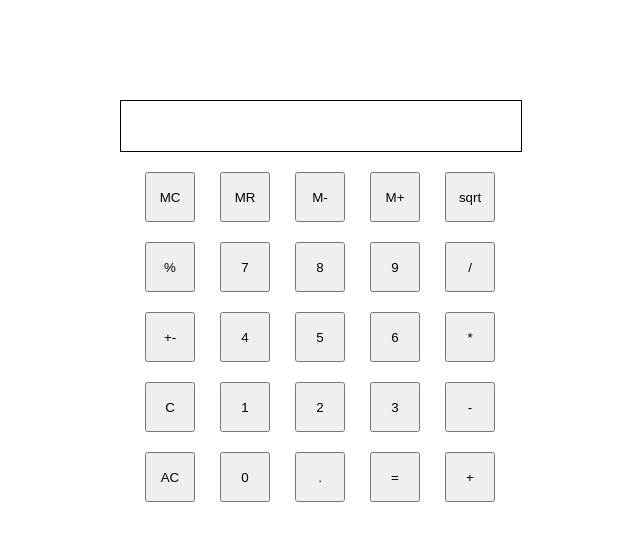
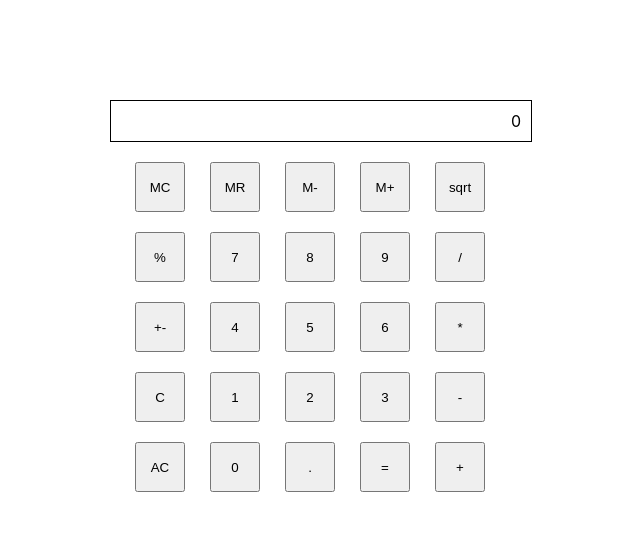
Before and after one commit to KhoaDinhNguyen/Calculator, a React (Create React App) app in the folder client/: page / in a window 1280 px wide. Shown: the top 540 px of the page, without its empty margins (319-959 px from the left). Built offline with nearby package versions, Linux system fonts and the light colour scheme.

Commit message:
feat: create basic login button

```diff
--- a/client/src/components/Button.js
+++ b/client/src/components/Button.js
@@ -1,9 +1,11 @@
 import styles from "../styles/Button.module.css";
 
-function Button(props) {
-  const { children } = props;
-
-  return <button className={styles.button}>{children}</button>;
+function Button({ buttonText, onClickHandler }) {
+  return (
+    <button className={styles.button} onClick={onClickHandler}>
+      {buttonText}
+    </button>
+  );
 }
 
 export default Button;
--- a/client/src/components/LineOfButton.js
+++ b/client/src/components/LineOfButton.js
@@ -3,12 +3,10 @@ import Button from "./Button";
 import styles from "../styles/LineOfButton.module.css";
 import "../styles/Root.css";
 
-function LineOfButton({ buttonsInText }) {
-  const buttonComponents = buttonsInText.map((buttonInText) => (
-    <li key={buttonInText}>
-      <Button>
-        <p>{buttonInText}</p>
-      </Button>
+function LineOfButton({ buttonsText, onClickButtons }) {
+  const buttonComponents = buttonsText.map((buttonText, idx) => (
+    <li key={buttonText}>
+      <Button onClickHandler={onClickButtons[idx]} buttonText={buttonText} />
     </li>
   ));
 
--- a/client/src/components/Screen.js
+++ b/client/src/components/Screen.js
@@ -1,8 +1,13 @@
 import styles from "../styles/Screen.module.css";
 import "../styles/Root.css";
 
-function Screen() {
-  return <div id={styles.screen}></div>;
+function Screen({ value, op }) {
+  return (
+    <div id={styles.screen}>
+      <p>{op}</p>
+      <p>{value}</p>
+    </div>
+  );
 }
 
 export default Screen;
--- a/client/src/pages/SimpleCalculator.js
+++ b/client/src/pages/SimpleCalculator.js
@@ -1,3 +1,5 @@
+import { useState } from "react";
+
 import LineOfButton from "../components/LineOfButton";
 import Screen from "../components/Screen";
 
@@ -5,6 +7,90 @@ import styles from "../styles/SimpleCalculator.module.css";
 import "../styles/Root.css";
 
 function SimpleCalculator() {
+  const [currentValue, setCurrentValue] = useState(0);
+  const [previousValue, setPreviousValue] = useState(null);
+  const [nextScreenValue, setNextScreenValue] = useState(false);
+  const [curretOperation, setCurrentOperation] = useState(null);
+  const [currentButton, setCurrentButton] = useState(null);
+  const [previousButton, setPreviousButton] = useState(null);
+
+  const onClickNumericButton = (value) => {
+    if (!nextScreenValue) {
+      setCurrentValue((v) => v * 10 + value);
+    } else {
+      setCurrentValue(value);
+      setNextScreenValue(false);
+    }
+    setCurrentButton(value);
+  };
+
+  const onClickOperation = (op) => {
+    if (
+      currentButton !== "+" &&
+      currentButton !== "-" &&
+      currentButton !== "*" &&
+      currentButton !== "/" &&
+      previousValue !== null
+    ) {
+      let newVal = 0;
+      if (previousButton === "+") {
+        newVal = previousValue + currentValue;
+      } else if (previousButton === "-") {
+        newVal = previousValue - currentValue;
+      } else if (previousButton === "*") {
+        newVal = previousValue * currentValue;
+      } else if (previousButton === "/") {
+        newVal = previousValue / currentValue;
+      }
+      setPreviousValue(newVal);
+      setCurrentValue(newVal);
+    } else if (previousValue === null) {
+      setPreviousValue((val) => currentValue);
+    }
+    setPreviousButton(op);
+    setCurrentButton(op);
+    setCurrentOperation(op);
+    setNextScreenValue(true);
+  };
+
+  const onClickEqual = () => {
+    if (
+      currentButton !== "+" &&
+      currentButton !== "-" &&
+      currentButton !== "*" &&
+      currentButton !== "/" &&
+      previousValue !== null
+    ) {
+      let newVal = 0;
+      if (curretOperation === "+") {
+        newVal = previousValue + currentValue;
+      } else if (curretOperation === "-") {
+        newVal = previousValue - currentValue;
+      } else if (curretOperation === "*") {
+        newVal = previousValue * currentValue;
+      } else if (curretOperation === "/") {
+        newVal = previousValue / currentValue;
+      }
+      setCurrentValue(newVal);
+    } else if (previousValue === null) {
+      setPreviousValue((val) => currentValue);
+    }
+    setPreviousValue(null);
+    setPreviousButton(null);
+    setCurrentOperation(null);
+    setNextScreenValue(true);
+    setCurrentButton("=");
+  };
+
+  const clearAllScreen = () => {
+    setCurrentValue(0);
+    setPreviousValue(null);
+    setNextScreenValue(false);
+    setCurrentButton(null);
+    setCurrentOperation(null);
+    setPreviousButton(null);
+  };
+
   const configureOfSimpleCalculator = [
     ["MC", "MR", "M-", "M+", "sqrt"],
     ["%", "7", "8", "9", "/"],
@@ -13,10 +99,45 @@ function SimpleCalculator() {
     ["AC", "0", ".", "=", "+"],
   ];
 
+  const onClickCalculator = [
+    [],
+    [
+      null,
+      onClickNumericButton.bind(this, 7),
+      onClickNumericButton.bind(this, 8),
+      onClickNumericButton.bind(this, 9),
+      onClickOperation.bind(this, "/"),
+    ],
+    [
+      null,
+      onClickNumericButton.bind(this, 4),
+      onClickNumericButton.bind(this, 5),
+      onClickNumericButton.bind(this, 6),
+      onClickOperation.bind(this, "*"),
+    ],
+    [
+      null,
+      onClickNumericButton.bind(this, 1),
+      onClickNumericButton.bind(this, 2),
+      onClickNumericButton.bind(this, 3),
+      onClickOperation.bind(this, "-"),
+    ],
+    [
+      clearAllScreen,
+      onClickNumericButton.bind(this, 0),
+      null,
+      onClickEqual,
+      onClickOperation.bind(this, "+"),
+    ],
+  ];
+
   const configureComponent = configureOfSimpleCalculator.map((row, idx) => {
     return (
       <li key={`row${idx + 1}`}>
-        <LineOfButton buttonsInText={row} />
+        <LineOfButton
+          buttonsText={row}
+          onClickButtons={onClickCalculator[idx]}
+        />
       </li>
     );
   });
@@ -24,7 +145,7 @@ function SimpleCalculator() {
   return (
     <div id={styles.pageView}>
       <div>
-        <Screen />
+        <Screen value={currentValue} op={curretOperation} />
         <ul id={styles.buttons}>{configureComponent}</ul>
       </div>
     </div>
--- a/client/src/styles/Screen.module.css
+++ b/client/src/styles/Screen.module.css
@@ -2,6 +2,7 @@
   display: flex;
   border: 1px solid black;
   width: var(--simple-calculator-width);
-  height: 50px;
-  justify-content: flex-end;
+  justify-content: space-between;
+  align-items: center;
+  padding: 10px;
 }
```
